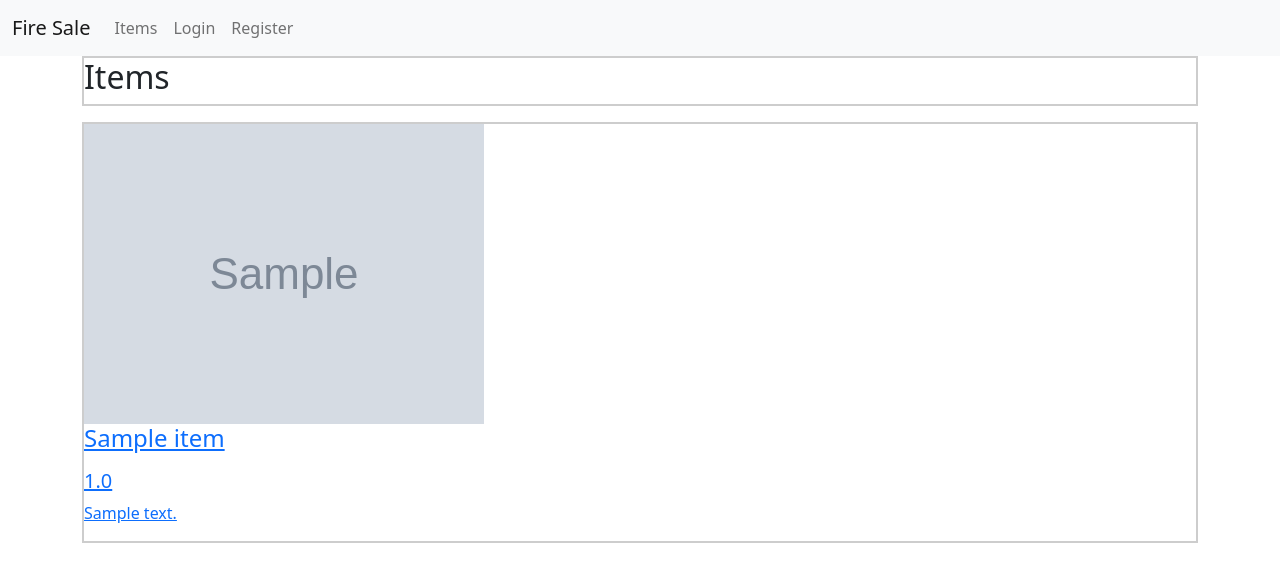
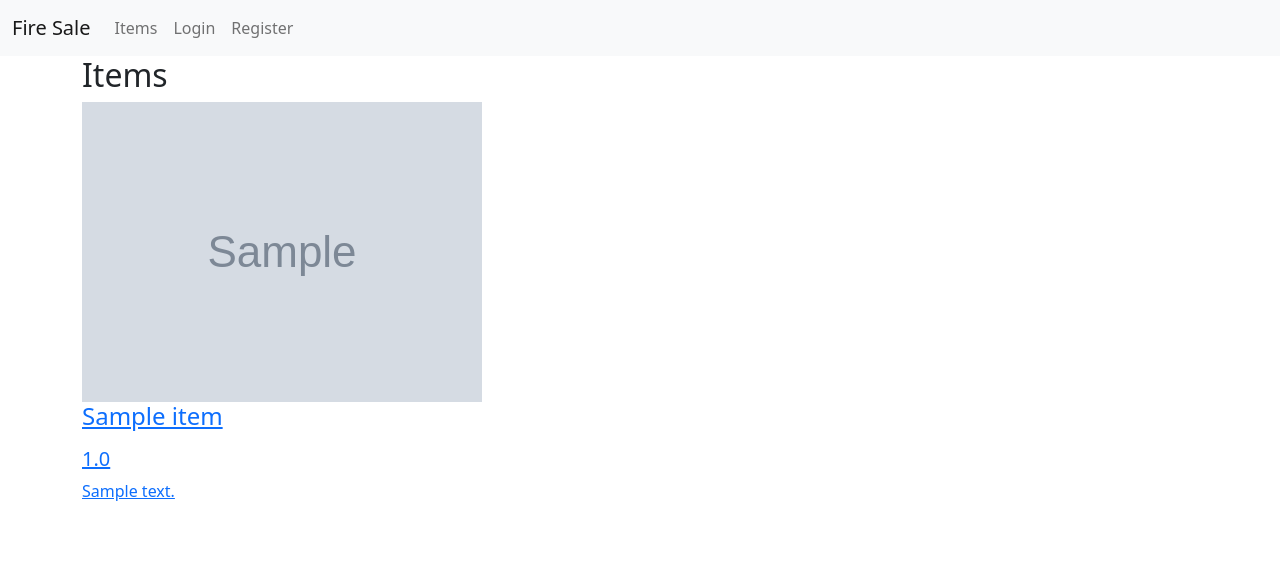
Before and after one commit to gisli91/verklegt2, a Django app: page /items/ in a window 1280 px wide. Shown: the top 582 px of the page. Run offline with Django 4.2, Linux system fonts and the light colour scheme; tables that the repository leaves empty hold one stand-in row (values such as "Sample post"); grey boxes marked "Sample" are stand-in pictures.

```diff
--- a/static/css/main.css
+++ b/static/css/main.css
@@ -1,4 +1,4 @@
-.item {
+.well item {
     border: solid 2px rgba(155,155,155,.5);
     margin-bottom: 1em;
 }
--- a/templates/item/index.html
+++ b/templates/item/index.html
@@ -1,6 +1,6 @@
 {% extends "base.html" %}
 {% block content %}
-    <div class="item">
+    <div class="item-collection">
         <h2>Items</h2>
     </div>
     {% for item in items %}
```
